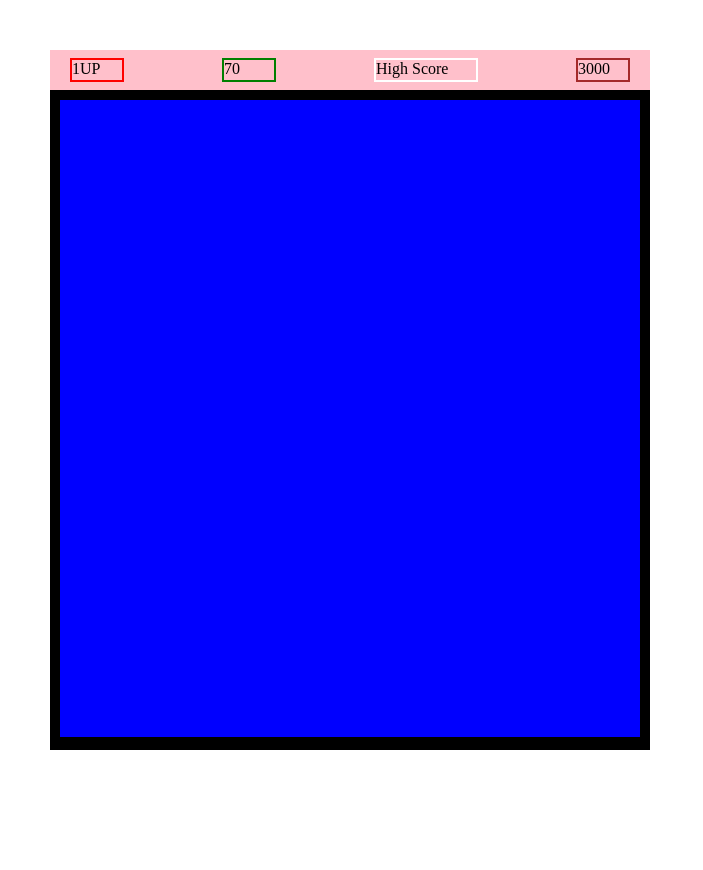
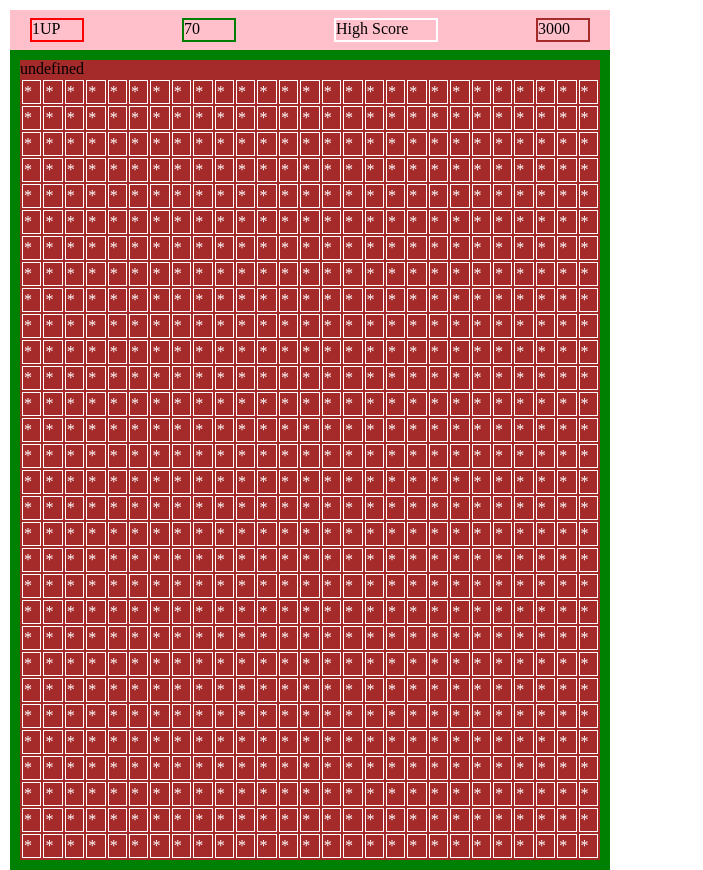
Before and after one commit to W1TCH3R94/prograII-PACMAN, a plain HTML site: page index.html in a window 1280 px wide. Shown: the whole page, without its empty margins (0-703 px from the left). Before the commit the page ends 800 px from the top, so only its background shows below. Drawn offline with Linux system fonts and the light colour scheme.

Commit message:
Impresion de tablero de juego

```diff
--- a/index.html
+++ b/index.html
@@ -15,7 +15,12 @@
         <label id="puntaje-record">High Score</label>
         <label id="puntaje-maximo">3000</label>
       </section>
-      <section id="tablero-juego"></section>
+      <section id="tablero-juego">
+        <table id="matriz">
+          <!-- Los tr son filas -->
+          <!-- Los td son columnas -->
+        </table>
+      </section>
     </main>
   </body>
   <script src="./pacman.js"></script>
--- a/pacman.js
+++ b/pacman.js
@@ -0,0 +1,27 @@
+const matrizDeJuego = document.getElementById("matriz");
+const tablero = [];
+
+function inicializarMatriz(filas, columnas) {
+  for (let i = 0; i < filas; i++) {
+    tablero.push(new Array());
+    for (let j = 0; j < columnas; j++) {
+      tablero[i][j] = "*";
+    }
+  }
+  return tablero;
+}
+
+function dibujarTablero() {
+  let filasYColumnas;
+  for (let i = 0; i < tablero.length; i++) {
+    filasYColumnas += `<tr>`;
+    for (let j = 0; j < tablero[i].length; j++) {
+      filasYColumnas += `<td>${tablero[i][j]}</td>`;
+    }
+    filasYColumnas += `</tr>`;
+  }
+  matrizDeJuego.innerHTML = filasYColumnas;
+}
+
+inicializarMatriz(30, 27);
+dibujarTablero();
--- a/styles.css
+++ b/styles.css
@@ -6,12 +6,12 @@ body {
   display: flex;
   flex-direction: column;
   width: 600px;
-  height: 700px;
-  margin-top: 50px;
-  margin-left: 50px;
+  height: 860px;
+  margin-top: 10px;
+  margin-left: 10px;
   box-sizing: border-box;
   align-items: center;
-  background: black;
+  background: green;
 }
 #tablero-informacion {
   display: flex;
@@ -47,7 +47,23 @@ body {
 }
 #tablero-juego {
   width: 580px;
-  height: 91%;
   margin-top: 10px;
-  background: blue;
+  background: brown;
 }
+#matriz {
+  display: grid;
+  margin-top: 0;
+}
+table{
+
+}
+tr {
+  width: 20px;
+  height: 20px;
+}
+td {
+  width: 20px;
+  height: 20px;
+  border: 1px solid white;
+  color: white;
+}
```
